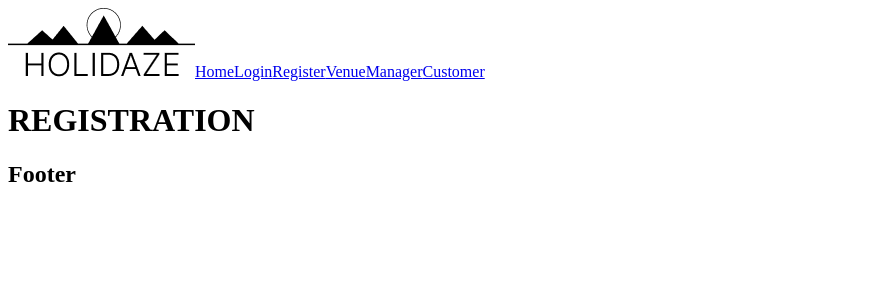
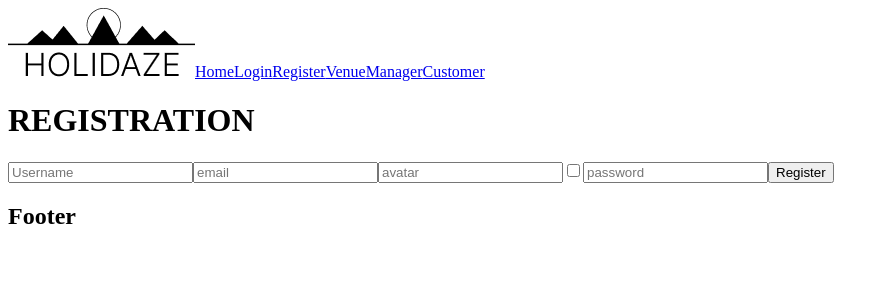
Before and after one commit to MoamiStay/FINAL_mai2023, a React (Vite) app in the folder holidaze/: page /Register in a window 1280 px wide. Shown: the top 300 px of the page, without its empty margins (0-889 px from the left). Built offline with nearby package versions, Linux system fonts and the light colour scheme; no server answers.

Commit message:
registration almost finished
only got the error messages left + correct validation

```diff
--- a/holidaze/package.json
+++ b/holidaze/package.json
@@ -9,11 +9,14 @@
     "preview": "vite preview"
   },
   "dependencies": {
+    "@hookform/resolvers": "^3.1.0",
     "@reduxjs/toolkit": "^1.9.5",
     "react": "^18.2.0",
     "react-dom": "^18.2.0",
+    "react-hook-form": "^7.43.9",
     "react-redux": "^8.0.5",
-    "react-router-dom": "^6.10.0"
+    "react-router-dom": "^6.10.0",
+    "yup": "^1.1.1"
   },
   "devDependencies": {
     "@types/react": "^18.0.28",
--- a/holidaze/src/Components/Auth/Login/Login.jsx
+++ b/holidaze/src/Components/Auth/Login/Login.jsx
@@ -1,5 +1,5 @@
 import { URL } from "../../../Utils/constants";
-import { login } from "../../../Utils/constants";
+import { loginURL } from "../../../Utils/constants";
 import usePostApi from "../../../Hooks/usePostApi";
 
 const userToLogin = {
@@ -8,7 +8,7 @@ const userToLogin = {
 };
 
 const Login = () => {
-        const { data, isLoading, isError } = usePostApi(URL + login, userToLogin);
+        const { data, isLoading, isError } = usePostApi(URL + loginURL, userToLogin);
         console.log(data);
         // Create userToLogin input
         // Store returned Accesstoken
--- a/holidaze/src/Components/Auth/Registration/Index.jsx
+++ b/holidaze/src/Components/Auth/Registration/Index.jsx
@@ -1,4 +1,4 @@
-import RegisterUser from "./Register";
+import RegisterUser from "./RegisterUser";
 
 const RegisterIndex = () => {
     return (
--- a/holidaze/src/Components/Auth/Registration/Register.jsx
+++ /dev/null
@@ -1,26 +0,0 @@
-import { URL } from "../../../Utils/constants";
-import { register } from "../../../Utils/constants";
-import usePostApi from "../../../Hooks/usePostApi";
-
-const userToRegister = {
-  name: "NJYIWc89j2DBPTE3Q",
-  email: "ljkasbflksjf@noroff.no",
-  avatar: "https://images.unsplash.com/photo-1681892012507-fad70e921802?ixlib=rb-4.0.3&ixid=MnwxMjA3fDB8MHxwaG90by1wYWdlfHx8fGVufDB8fHx8&auto=format&fit=crop&w=464&q=80",
-  venueManager: false,
-  password: "stringst"
-}
-
-const RegisterUser = () => {
-    const { data, isLoading, isError } = usePostApi(URL + register, userToRegister);
-    console.log(data);
-    // Create userToRegister input
-    // validation
-    // errorhandling
-    return (
-        <>
-        <h1>REGISTRATION</h1>
-        </>
-    )
-};
-
-export default RegisterUser;
--- /dev/null
+++ b/holidaze/src/Components/Auth/Registration/RegisterUser.jsx
@@ -0,0 +1,17 @@
+import UserToRegister from "./UserToRegister";
+
+const RegisterUser = () => {
+    // const { data, isLoading, isError } = usePostApi(URL + register, body);
+    // console.log(data);
+    // Create userToRegister input
+    // validation
+    // errorhandling
+    return (
+        <>
+        <h1>REGISTRATION</h1>
+        <UserToRegister />
+        </>
+    )
+};
+
+export default RegisterUser;
--- /dev/null
+++ b/holidaze/src/Components/Auth/Registration/UserToRegister.jsx
@@ -0,0 +1,94 @@
+import { useState } from "react";
+import { yupResolver } from "@hookform/resolvers/yup";
+import { useForm } from "react-hook-form";
+import { registerSchema } from "../../../Validation/registerSchema";
+import { URL } from "../../../Utils/constants";
+import { registerURL } from "../../../Utils/constants";
+
+ const postData = async (userData) => {
+      try {
+        const postData = {
+          method: "POST",
+          headers: {
+            "content-Type": "application/json",
+          },
+          body: JSON.stringify(userData),
+        };
+        const response = await fetch(URL + registerURL, postData);
+        console.log(response);
+        const json = await response.json();
+        console.log(json);
+      } catch (error) {
+        console.log(error);
+      } finally {
+        console.log("finally");
+      }
+    };
+
+const UserToRegister = () => {
+const { register, handleSubmit, formState: { errors }, reset } = useForm(
+    {
+        resolver: yupResolver(registerSchema),
+    }
+);
+
+const [ name, setUsername ] = useState("");
+const [ email, setEmail ] = useState("");
+const [ avatar, setAvatar ] = useState("https://images.unsplash.com/photo-1548266652-99cf27701ced?ixlib=rb-4.0.3&ixid=MnwxMjA3fDB8MHxwaG90by1wYWdlfHx8fGVufDB8fHx8&auto=format&fit=crop&w=735&q=80");
+const [ venueManager, setVenueManager ] = useState(false);
+const [ password, setPassword ] = useState("");
+
+const onUsernameChange = (e) => {
+    setUsername(e.target.value);
+}
+const onEmailChange = (e) => {
+    setEmail(e.target.value);
+}
+const onAvatarChange = (e) => {
+    setAvatar(e.target.value);
+}
+const onVenueManagerChange = (e) => {
+    setVenueManager(!venueManager);
+    console.log(e.target.value);
+}
+const onPasswordChange = (e) => {
+    setPassword(e.target.value);
+}
+
+const onFormSubmit = async () => {
+    let bodyContent = {
+        name,
+        email,
+        avatar,
+        venueManager,
+        password
+    };
+    console.log(bodyContent);
+    const isValid = await registerSchema.isValid(bodyContent);
+    console.log("validation: " + isValid);
+
+    postData(bodyContent);
+    reset();
+    console.log(errors);
+}
+
+return (
+    <section>
+        <div>
+            <form onSubmit={handleSubmit(onFormSubmit)}>
+                <input {...register("name")} name="name" placeholder="Username" type="text" onChange={onUsernameChange}></input>
+                <span>{errors.name?.message}</span>
+                <input {...register("email")} name="email" placeholder="email" type="text" required onChange={onEmailChange} ></input>
+                <input {...register("avatar")} name="avatar" placeholder="avatar" type="text" onChange={onAvatarChange} ></input>
+                <input {...register("venueManager")} name="venueManager" type="checkbox" checked={venueManager} onChange={onVenueManagerChange} ></input>
+                <input {...register("password")} name="password" placeholder="password" type="text" required onChange={onPasswordChange} ></input>
+                <button type="submit">Register</button>
+            </form>
+        </div>
+    </section>
+)
+
+};
+
+
+export default UserToRegister;
--- a/holidaze/src/Components/Listings/Listings.jsx
+++ b/holidaze/src/Components/Listings/Listings.jsx
@@ -33,8 +33,6 @@ const Listings = () => {
         })
     }
 
-    console.log(state.list);
-
     return (
         <>
         <form>
--- a/holidaze/src/Utils/constants.js
+++ b/holidaze/src/Utils/constants.js
@@ -1,4 +1,4 @@
 export const URL = "https://nf-api.onrender.com";
 export const venuesURL = "/api/v1/holidaze/venues";
-export const register = "/api/v1/holidaze/auth/register";
-export const login = "/api/v1/holidaze/auth/login";
+export const registerURL = "/api/v1/holidaze/auth/register";
+export const loginURL = "/api/v1/holidaze/auth/login";
--- /dev/null
+++ b/holidaze/src/Validation/registerSchema.js
@@ -0,0 +1,9 @@
+import * as yup from "yup";
+
+export const registerSchema = yup.object().shape({
+  name: yup.string().trim().min(3).required(),
+  email: yup.string().trim().min(3).required(),
+  avatar: yup.string().trim().min(3),
+  // venueManager: yup.string().trim().min(3).required(),
+  password: yup.string().trim().min(8).required(),
+});
```
Also changed, not shown: 2 other files (tests, documents, lock files or other folders).
